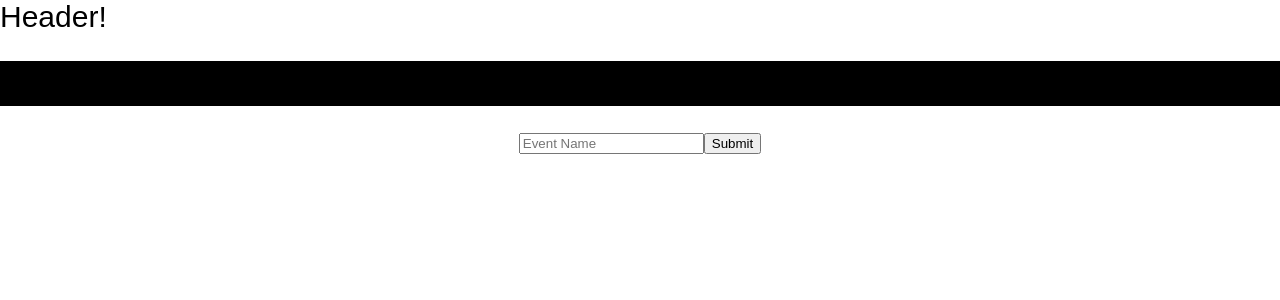
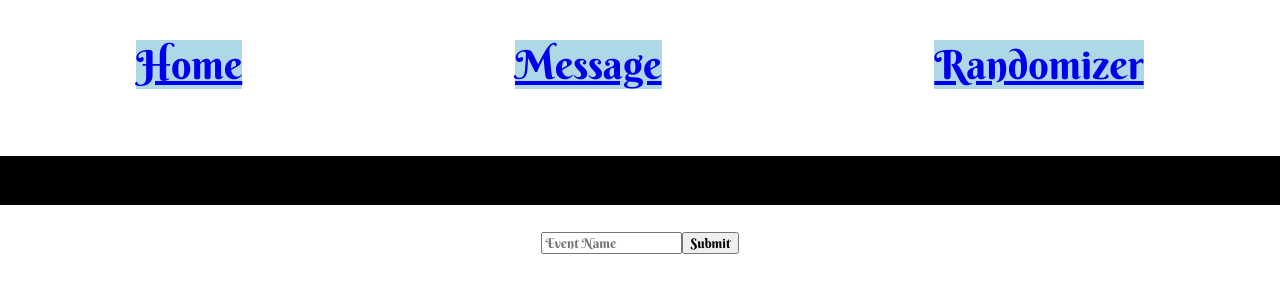
Before and after one commit to Board-Ape/restaurant-randomizer, a React (Create React App) app: page / in a window 1280 px wide. Shown: the top 300 px of the page. Built offline with nearby package versions, Linux system fonts and the light colour scheme.

Commit message:
Header and routes set up

```diff
--- a/public/index.html
+++ b/public/index.html
@@ -10,6 +10,7 @@
     -->
     <link rel="manifest" href="%PUBLIC_URL%/manifest.json">
     <link rel="shortcut icon" href="%PUBLIC_URL%/favicon.ico">
+    <link href="https://fonts.googleapis.com/css?family=Berkshire+Swash" rel="stylesheet">
     <!--
       Notice the use of %PUBLIC_URL% in the tags above.
       It will be replaced with the URL of the `public` folder during the build.
--- a/src/components/Header/Header.css
+++ b/src/components/Header/Header.css
@@ -1,3 +1,6 @@
 .header-container {
   display: flex;
-  font-size: 30px; }
+  justify-content: space-around; }
+  .header-container p {
+    font-size: 40px;
+    background-color: lightblue; }
--- a/src/components/Header/Header.js
+++ b/src/components/Header/Header.js
@@ -1,18 +1,19 @@
-import React, { Component } from 'react';
+import React from 'react';
+import { Link } from 'react-router-dom';
 import './Header.css';
 
-class Header extends Component {
-  constructor() {
-    super();
-  }
-
-  render() {
-    return(
-      <div className='header-container'>
-        Header!
-      </div>
-    )
-  };
-};
+const Header = () => {
+  return(
+    <header>
+      <nav>
+        <div className='header-container'>
+          <p><Link to='/'>Home</Link></p>
+          <p><Link to='/message'>Message</Link></p>
+          <p><Link to='/randomizer'>Randomizer</Link></p >
+        </div>
+      </nav>
+    </header>
+  )
+}
 
 export default Header;
--- a/src/components/Header/Header.scss
+++ b/src/components/Header/Header.scss
@@ -1,4 +1,8 @@
-.header-container {
+.header-container{
   display: flex;
-  font-size: 30px;
+  justify-content: space-around;
+  p{
+    font-size: 40px;
+    background-color: lightblue;
+  }
 }
--- a/src/index.css
+++ b/src/index.css
@@ -1,3 +1,6 @@
+* {
+  font-family: 'Berkshire Swash', cursive; }
+
 body {
   margin: 0;
   padding: 0;
--- a/src/index.scss
+++ b/src/index.scss
@@ -1,3 +1,7 @@
+* {
+  font-family: 'Berkshire Swash', cursive;
+}
+
 body {
   margin: 0;
   padding: 0;
```
Also changed, not shown: src/index.js (+1 -8 lines).
